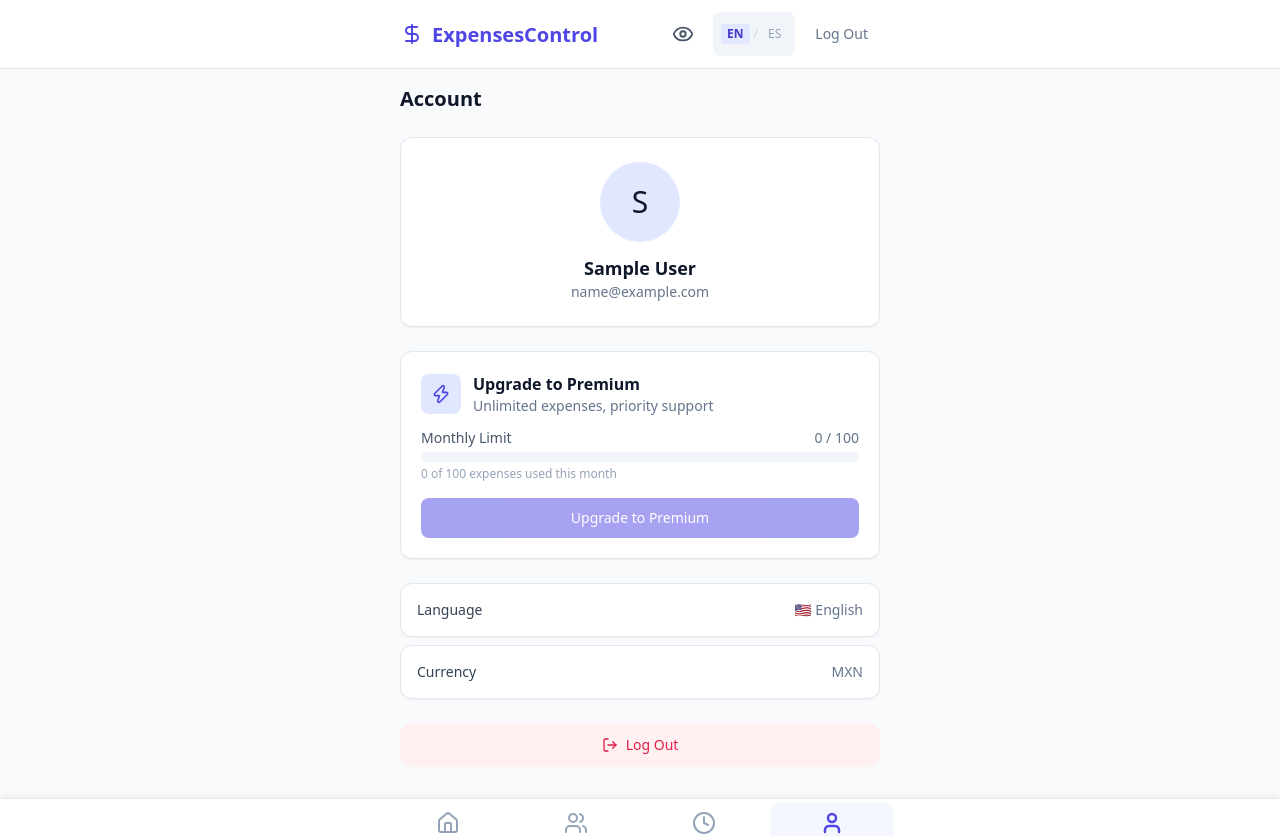
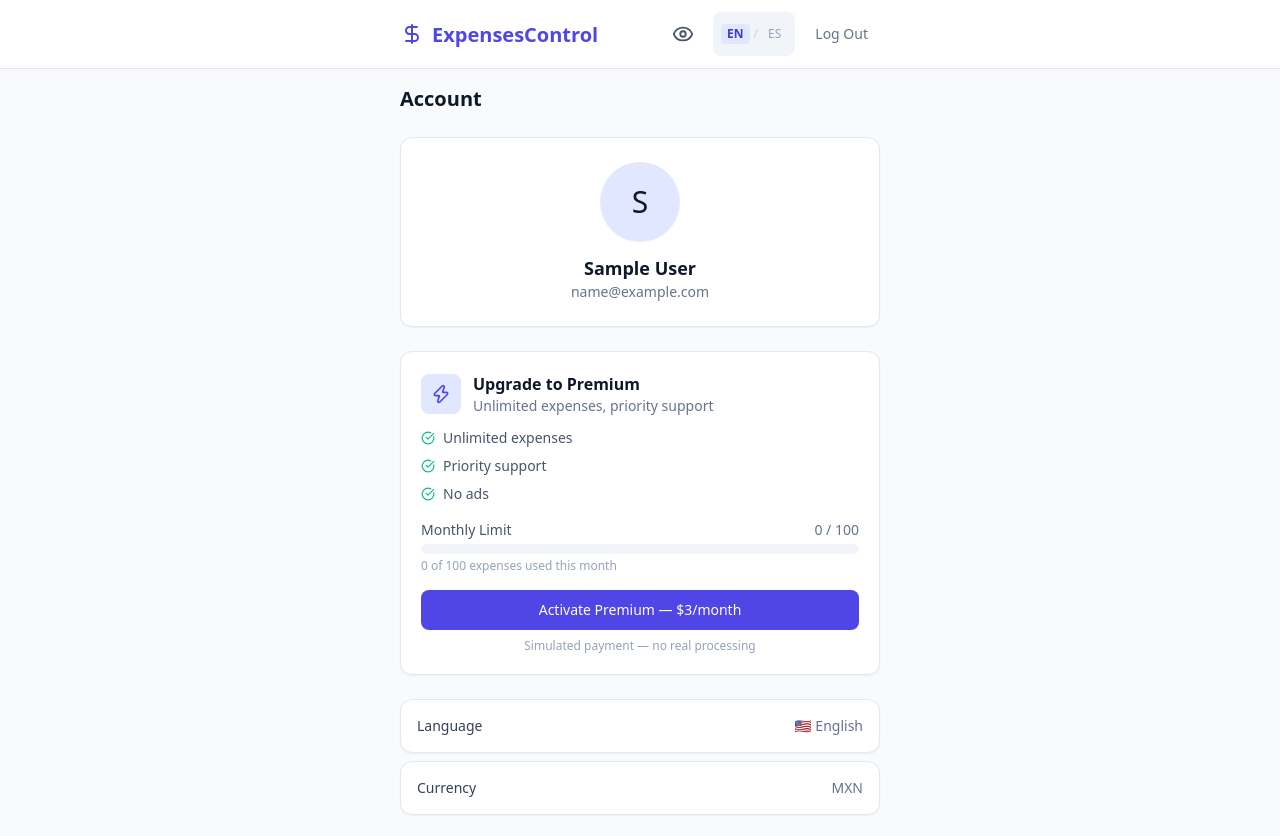
Before and after one commit to rammsguns/ExpensesControl, a React (Vite) app in the folder expenses-control/client/: page /account in a window 1280 px wide. Shown: the top 836 px of the page. Built offline with nearby package versions, Linux system fonts and the light colour scheme; no server answers; sample sign-in values are in the browser's storage.

Commit message:
Add working Premium upgrade button at /month (simulated payment)

```diff
--- a/expenses-control/client/src/pages/Account.jsx
+++ b/expenses-control/client/src/pages/Account.jsx
@@ -3,11 +3,14 @@ import { useTranslation } from '../i18n';
 import { useAuth } from '../context/AuthContext';
 import Navbar from '../components/Navbar';
 import BottomNav from '../components/BottomNav';
-import { LogOut, Crown, Zap, Infinity } from 'lucide-react';
+import { LogOut, Crown, Zap, Infinity, CheckCircle } from 'lucide-react';
+import api from '../api';
+import { toast } from 'react-hot-toast';
 
 export default function Account() {
   const { t, language } = useTranslation();
   const { user, logout, refreshUser } = useAuth();
+  const [upgrading, setUpgrading] = React.useState(false);
 
   React.useEffect(() => {
     refreshUser();
@@ -16,6 +19,26 @@ export default function Account() {
   const isPremium = user?.is_premium;
   const limit = user?.monthly_expense_limit || 100;
   const used = user?.monthly_expense_count || 0;
+
+  const handleUpgrade = async () => {
+    if (!window.confirm(language === 'es'
+      ? '¿Activar Premium por $3/mes? (Simulado - sin pago real)'
+      : 'Activate Premium for $3/month? (Simulated - no real payment)'
+    )) return;
+
+    setUpgrading(true);
+    try {
+      const response = await api.post('/auth/upgrade');
+      if (response.data.is_premium) {
+        toast.success(language === 'es' ? '¡Premium activado!' : 'Premium activated!');
+        await refreshUser();
+      }
+    } catch (err) {
+      toast.error(err.response?.data?.error || 'Upgrade failed');
+    } finally {
+      setUpgrading(false);
+    }
+  };
 
   return (
     <div className="min-h-screen bg-slate-50 pb-20">
@@ -71,8 +94,24 @@ export default function Account() {
                 </div>
               </div>
 
+              {/* Benefits list */}
+              <div className="mt-3 space-y-2">
+                <div className="flex items-center gap-2 text-sm text-slate-600">
+                  <CheckCircle size={14} className="text-emerald-500" />
+                  <span>{language === 'es' ? 'Gastos ilimitados' : 'Unlimited expenses'}</span>
+                </div>
+                <div className="flex items-center gap-2 text-sm text-slate-600">
+                  <CheckCircle size={14} className="text-emerald-500" />
+                  <span>{language === 'es' ? 'Soporte prioritario' : 'Priority support'}</span>
+                </div>
+                <div className="flex items-center gap-2 text-sm text-slate-600">
+                  <CheckCircle size={14} className="text-emerald-500" />
+                  <span>{language === 'es' ? 'Sin anuncios' : 'No ads'}</span>
+                </div>
+              </div>
+
               {/* Usage bar */}
-              <div className="mt-3">
+              <div className="mt-4">
                 <div className="flex justify-between text-sm mb-1">
                   <span className="text-slate-600">{t('monthly_limit')}</span>
                   <span className="text-slate-500">{used} / {limit}</span>
@@ -91,14 +130,23 @@ export default function Account() {
                 </p>
               </div>
 
-              {/* Upgrade button (placeholder - no payment integration yet) */}
+              {/* Upgrade button */}
               <button
-                disabled
-                className="mt-4 w-full bg-indigo-600 text-white rounded-lg px-4 py-2.5 font-medium text-sm opacity-50 cursor-not-allowed"
-                title="Payment integration coming soon"
+                onClick={handleUpgrade}
+                disabled={upgrading}
+                className="mt-4 w-full bg-indigo-600 hover:bg-indigo-700 text-white rounded-lg px-4 py-2.5 font-medium text-sm transition focus-ring disabled:opacity-50"
               >
-                {t('upgrade_to_premium')}
+                {upgrading
+                  ? (language === 'es' ? 'Activando...' : 'Activating...')
+                  : (language === 'es' ? 'Activar Premium — $3/mes' : 'Activate Premium — $3/month')
+                }
               </button>
+              <p className="text-xs text-slate-400 text-center mt-2">
+                {language === 'es'
+                  ? 'Pago simulado — sin procesamiento real'
+                  : 'Simulated payment — no real processing'
+                }
+              </p>
             </div>
           )}
         </div>
```
Also changed, not shown: 1 other file (tests, documents, lock files or other folders).
